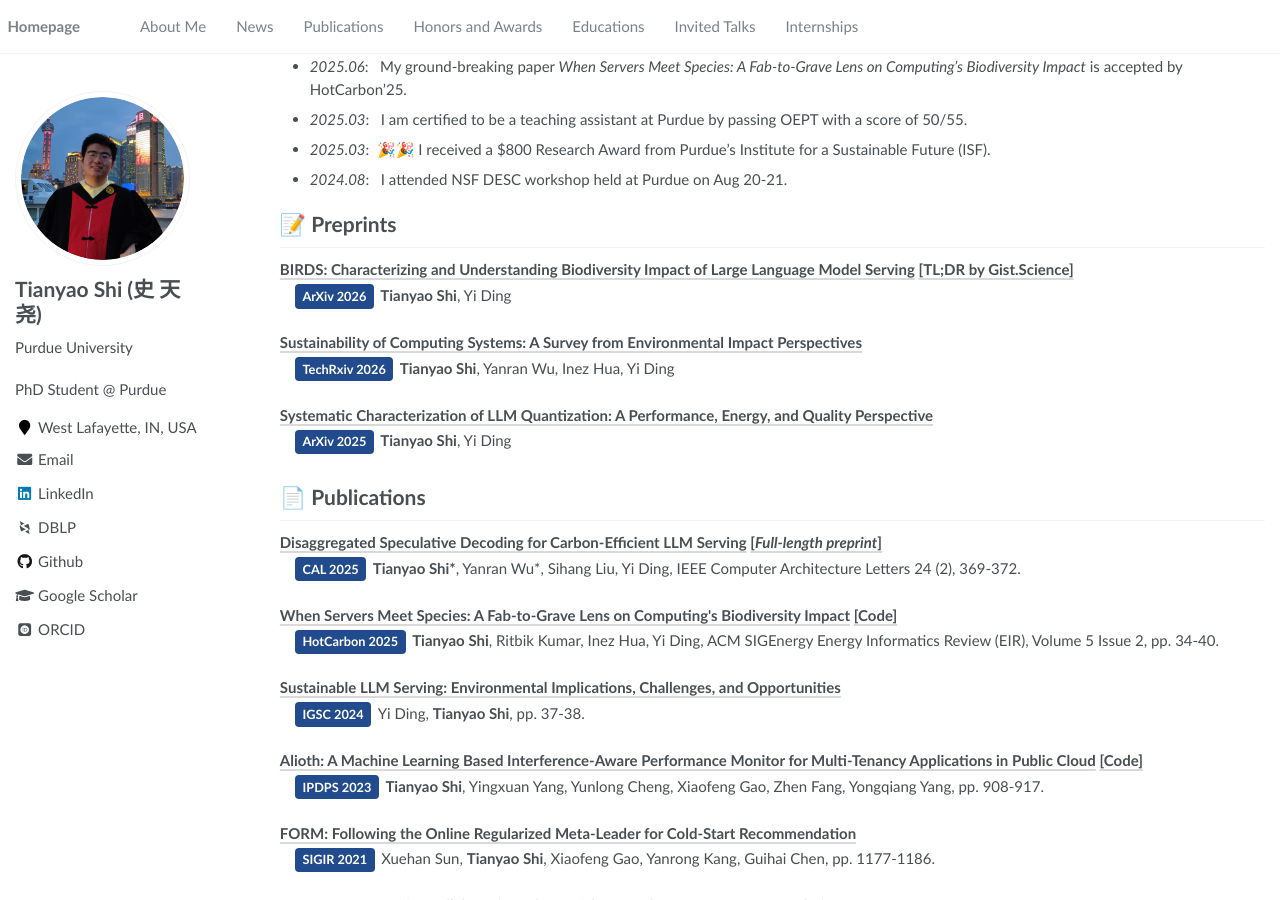
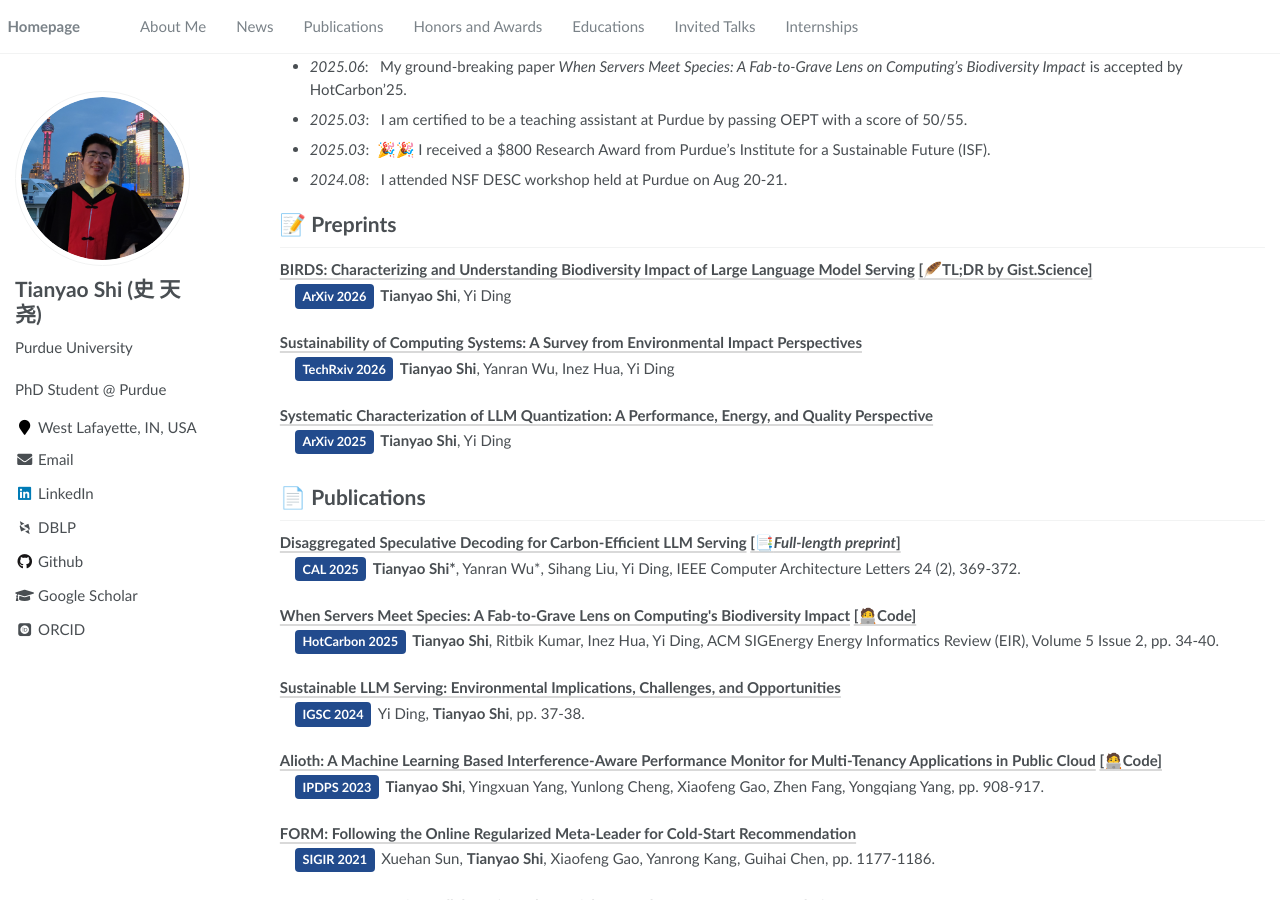
Before and after one commit to StHowling/sthowling.github.io, a Jekyll site: the page built from _pages/about.md, in a window 1280 px wide and 900 px high, scrolled down 269 px. Built offline with Jekyll 4.4.1, drawn with Linux system fonts in a browser that asks for light colours; some web fonts are replaced.

Commit message:
update format

```diff
--- a/_pages/about.md
+++ b/_pages/about.md
@@ -39,7 +39,7 @@ My research interest focuses on **Suistainability of Computing**, e.g., Energy-
 <div class="pub-list">
   <div class="pub-item">
     <div class="pub-title">
-      <a href="https://arxiv.org/abs/2605.27480">BIRDS: Characterizing and Understanding Biodiversity Impact of Large Language Model Serving</a> <a href="https://gist.science/paper/2605.27480#gist">[TL;DR by Gist.Science]</a>
+      <a href="https://arxiv.org/abs/2605.27480">BIRDS: Characterizing and Understanding Biodiversity Impact of Large Language Model Serving</a> <a href="https://gist.science/paper/2605.27480#gist">[🪶TL;DR by Gist.Science]</a>
     </div>
     <div class="pub-info">
       <span class="pub-venue-badge">ArXiv 2026</span>
@@ -73,7 +73,7 @@ My research interest focuses on **Suistainability of Computing**, e.g., Energy-
 <div class="pub-list">
   <div class="pub-item">
     <div class="pub-title">
-      <a href="https://ieeexplore.ieee.org/abstract/document/11230830/">Disaggregated Speculative Decoding for Carbon-Efficient LLM Serving</a> <a href="https://arxiv.org/pdf/2412.20322">[<em>Full-length preprint</em>]</a>
+      <a href="https://ieeexplore.ieee.org/abstract/document/11230830/">Disaggregated Speculative Decoding for Carbon-Efficient LLM Serving</a> <a href="https://arxiv.org/pdf/2412.20322">[📑<em>Full-length preprint</em>]</a>
     </div>
     <div class="pub-info">
       <span class="pub-venue-badge">CAL 2025</span>
@@ -83,7 +83,7 @@ My research interest focuses on **Suistainability of Computing**, e.g., Energy-
 
   <div class="pub-item">
     <div class="pub-title">
-      <a href="https://arxiv.org/abs/2506.20442">When Servers Meet Species: A Fab-to-Grave Lens on Computing's Biodiversity Impact</a> <a href="https://github.com/TianyaoShi/FABRIC"><strong>[Code]</strong></a>
+      <a href="https://arxiv.org/abs/2506.20442">When Servers Meet Species: A Fab-to-Grave Lens on Computing's Biodiversity Impact</a> <a href="https://github.com/TianyaoShi/FABRIC"><strong>[🧑‍💻Code]</strong></a>
     </div>
     <div class="pub-info">
       <span class="pub-venue-badge">HotCarbon 2025</span>
@@ -103,7 +103,7 @@ My research interest focuses on **Suistainability of Computing**, e.g., Energy-
 
   <div class="pub-item">
     <div class="pub-title">
-      <a href="https://arxiv.org/pdf/2307.08949.pdf">Alioth: A Machine Learning Based Interference-Aware Performance Monitor for Multi-Tenancy Applications in Public Cloud</a> <a href="https://github.com/StHowling/Alioth"><strong>[Code]</strong></a>
+      <a href="https://arxiv.org/pdf/2307.08949.pdf">Alioth: A Machine Learning Based Interference-Aware Performance Monitor for Multi-Tenancy Applications in Public Cloud</a> <a href="https://github.com/StHowling/Alioth"><strong>[🧑‍💻Code]</strong></a>
     </div>
     <div class="pub-info">
       <span class="pub-venue-badge">IPDPS 2023</span>
```
